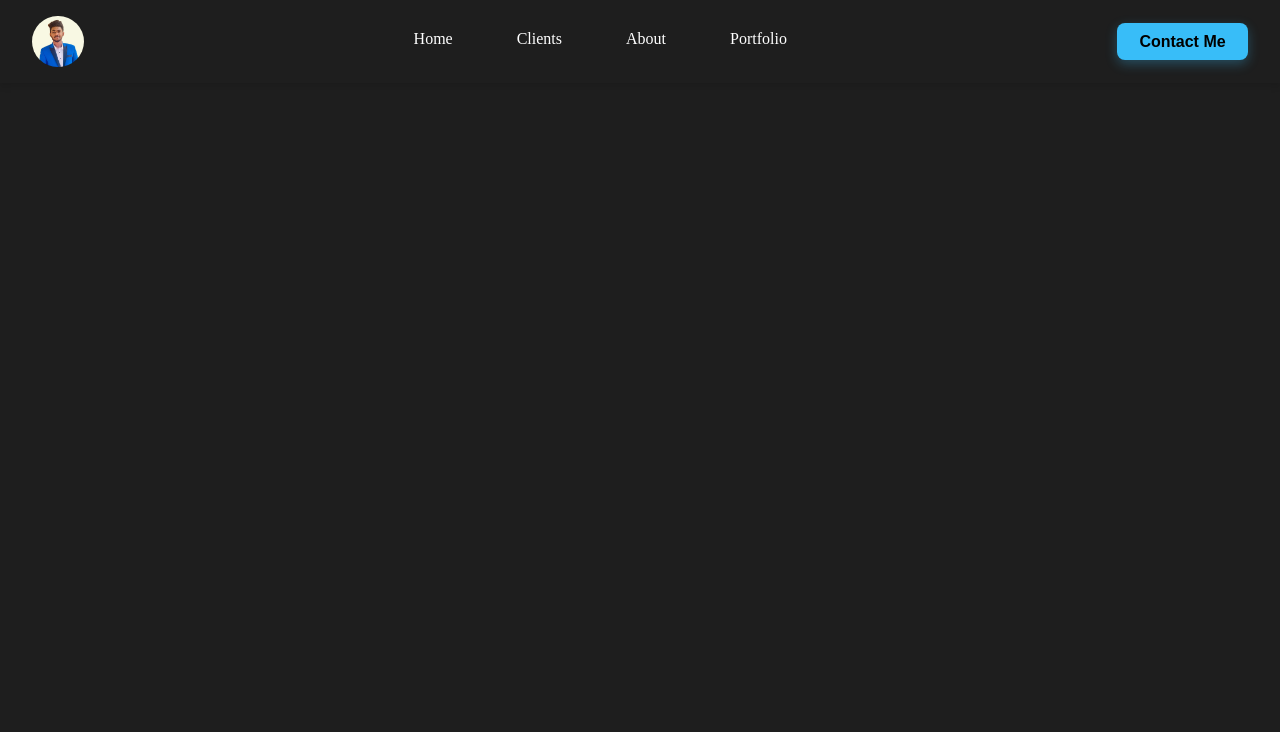
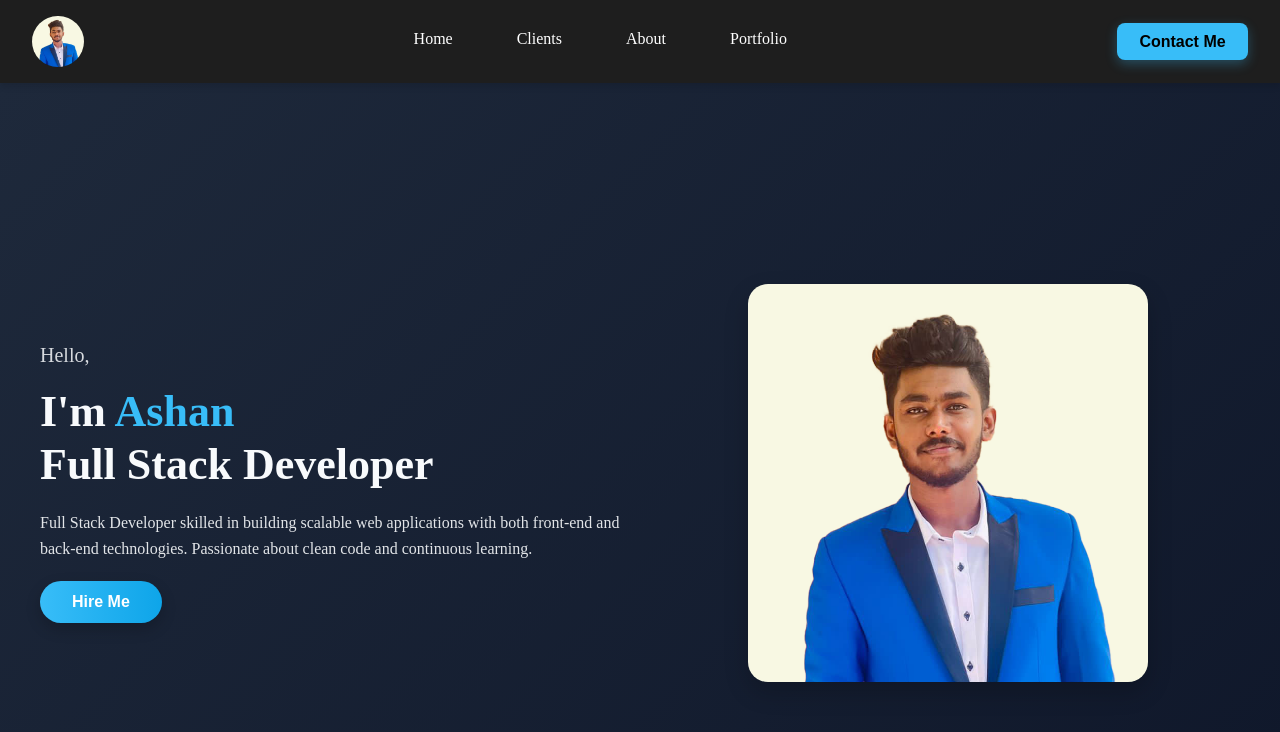
Before and after one commit to Ashan37/MyPortfolio, a React (Vite) app in the folder myportfolio/: page / in a window 1280 px wide. Shown: the top 732 px of the page. Built offline with nearby package versions, Linux system fonts and the light colour scheme.

Commit message:
create a intro part and add css to it

```diff
--- a/myportfolio/src/App.jsx
+++ b/myportfolio/src/App.jsx
@@ -1,11 +1,13 @@
 import { useState } from 'react'
 import Navbar from './components/Navbar'
+import Intro from './components/Intro'
 
 
 function App() {
   return (
     <>
       <Navbar/>
+      <Intro/>
     </>
   )
 }
--- /dev/null
+++ b/myportfolio/src/components/Intro.jsx
@@ -0,0 +1,33 @@
+import React from "react";
+import "../styles/intro.css";
+import { Link } from "react-router-dom";
+
+const Intro = () => {
+  return (
+    <section id="intro">
+      <div className="intro-container">
+        <div className="intro-left">
+          <span className="hello">Hello,</span>
+          <h1 className="introText">
+            I'm <span className="introName">Ashan</span>
+            <br />
+            Full Stack Developer
+          </h1>
+          <p className="introPara">
+            Full Stack Developer skilled in building scalable web applications
+            with both front-end and back-end technologies. Passionate about
+            clean code and continuous learning.
+          </p>
+          <Link to="/contact">
+            <button className="hire-button">Hire Me</button>
+          </Link>
+        </div>
+        <div className="intro-right">
+          <img src="./src/assets/mypic.png" alt="Ashan" className="intro-img" />
+        </div>
+      </div>
+    </section>
+  );
+};
+
+export default Intro;
--- a/myportfolio/src/main.jsx
+++ b/myportfolio/src/main.jsx
@@ -1,4 +1,4 @@
-// main.jsx
+
 import React from "react";
 import ReactDOM from "react-dom/client";
 import { BrowserRouter } from "react-router-dom";  // make sure this is from "react-router-dom"
--- /dev/null
+++ b/myportfolio/src/styles/intro.css
@@ -0,0 +1,129 @@
+/* Overall Section */
+#intro {
+  width: 100%;
+  min-height: 100vh;
+  padding: 4rem 2rem;
+  background: linear-gradient(135deg, #1e293b, #0f172a);
+  color: #f8fafc;
+  display: flex;
+  align-items: center;
+  justify-content: center;
+}
+
+/* Container Flex */
+.intro-container {
+  display: flex;
+  align-items: center;
+  justify-content: space-between;
+  max-width: 1200px;
+  width: 100%;
+  gap: 2rem;
+  flex-wrap: wrap;
+}
+
+/* Left Column: Text */
+.intro-left {
+  flex: 1;
+  display: flex;
+  flex-direction: column;
+  gap: 1.2rem;
+  z-index: 1;
+}
+
+.hello {
+  font-size: 1.25rem;
+  font-weight: 300;
+  opacity: 0.85;
+}
+
+.introText {
+  font-size: 2.75rem;
+  line-height: 1.2;
+  font-weight: 700;
+}
+
+.introName {
+  color: #38bdf8;
+}
+
+.introPara {
+  font-size: 1rem;
+  font-weight: 300;
+  line-height: 1.6;
+  max-width: 600px;
+  opacity: 0.9;
+}
+
+/* Right Column: Image */
+.intro-right {
+  flex: 1;
+  display: flex;
+  justify-content: center;
+  align-items: center;
+}
+
+.intro-img {
+  width: 100%;
+  max-width: 400px;
+  border-radius: 20px;
+  object-fit: cover;
+  box-shadow: 0 10px 25px rgba(0, 0, 0, 0.2);
+  transition: transform 0.3s ease, box-shadow 0.3s ease;
+  cursor: pointer;
+}
+.intro-img:hover {
+      transform: scale(1.05);
+  box-shadow: 0 15px 35px rgba(0, 0, 0, 0.3);
+}
+.intro-img:active {
+  transform: scale(0.97);
+  box-shadow: 0 8px 20px rgba(0, 0, 0, 0.2);
+}
+
+/* Button Styling */
+.hire-button {
+  background: linear-gradient(90deg, #38bdf8 0%, #0ea5e9 100%);
+  color: #ffffff;
+  padding: 0.75rem 2rem;
+  font-size: 1rem;
+  font-weight: 600;
+  border: none;
+  border-radius: 50px;
+  cursor: pointer;
+  transition: all 0.3s ease;
+  box-shadow: 0 6px 15px rgba(0, 0, 0, 0.2);
+}
+
+.hire-button:hover {
+  transform: translateY(-2px);
+  box-shadow: 0 12px 24px rgba(0, 0, 0, 0.25);
+}
+
+.hire-button:active {
+  transform: scale(0.98);
+}
+
+/* Responsive Design */
+@media (max-width: 768px) {
+  .intro-container {
+    flex-direction: column-reverse;
+    text-align: center;
+  }
+
+  .intro-left {
+    align-items: center;
+  }
+
+  .introText {
+    font-size: 2rem;
+  }
+
+  .introPara {
+    font-size: 0.95rem;
+  }
+
+  .hire-button {
+    font-size: 0.9rem;
+    padding: 0.6rem 1.5rem;
+  }
+}
```
Also changed, not shown: myportfolio/src/components/Navbar.jsx (+6 -7 lines).
